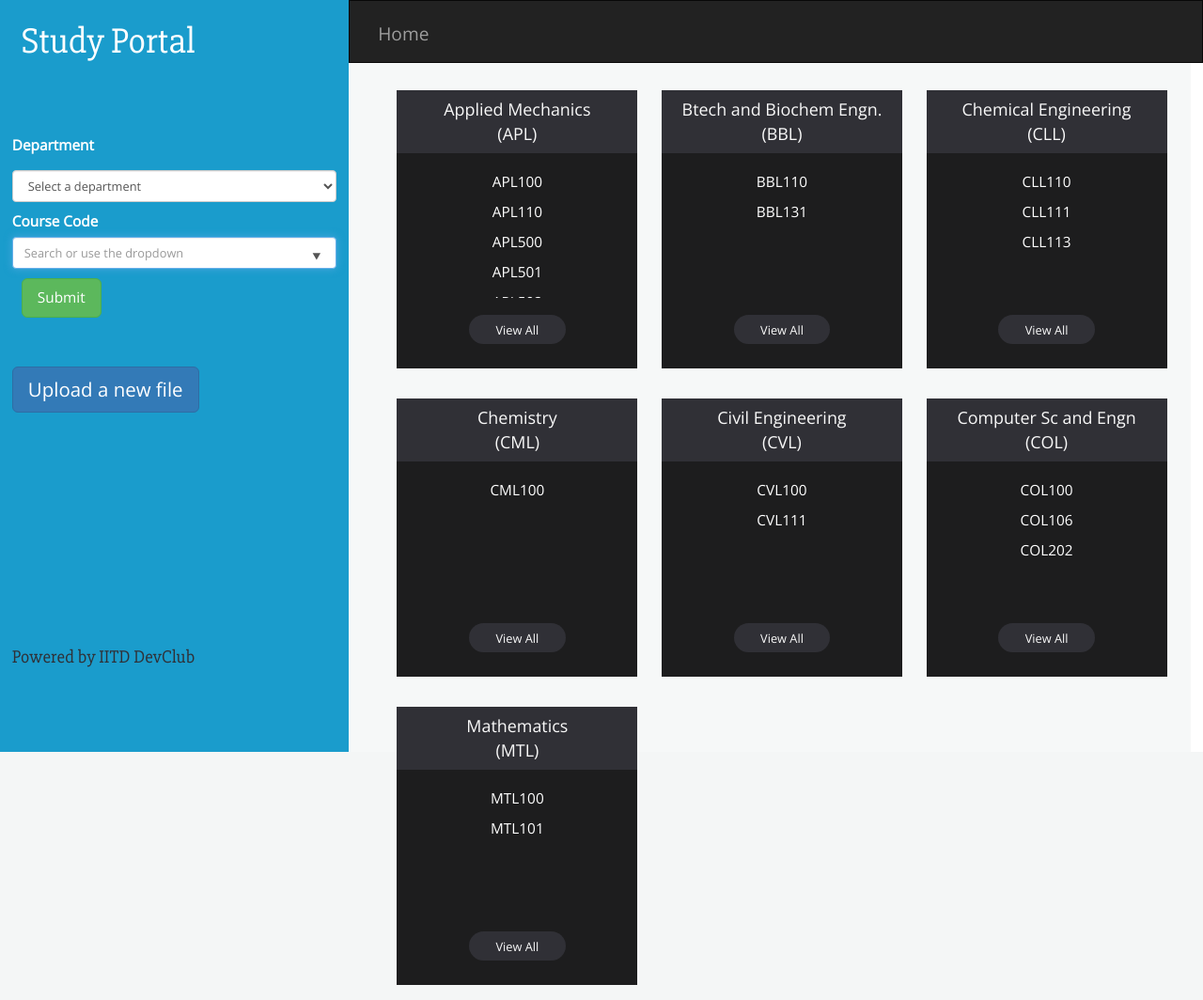
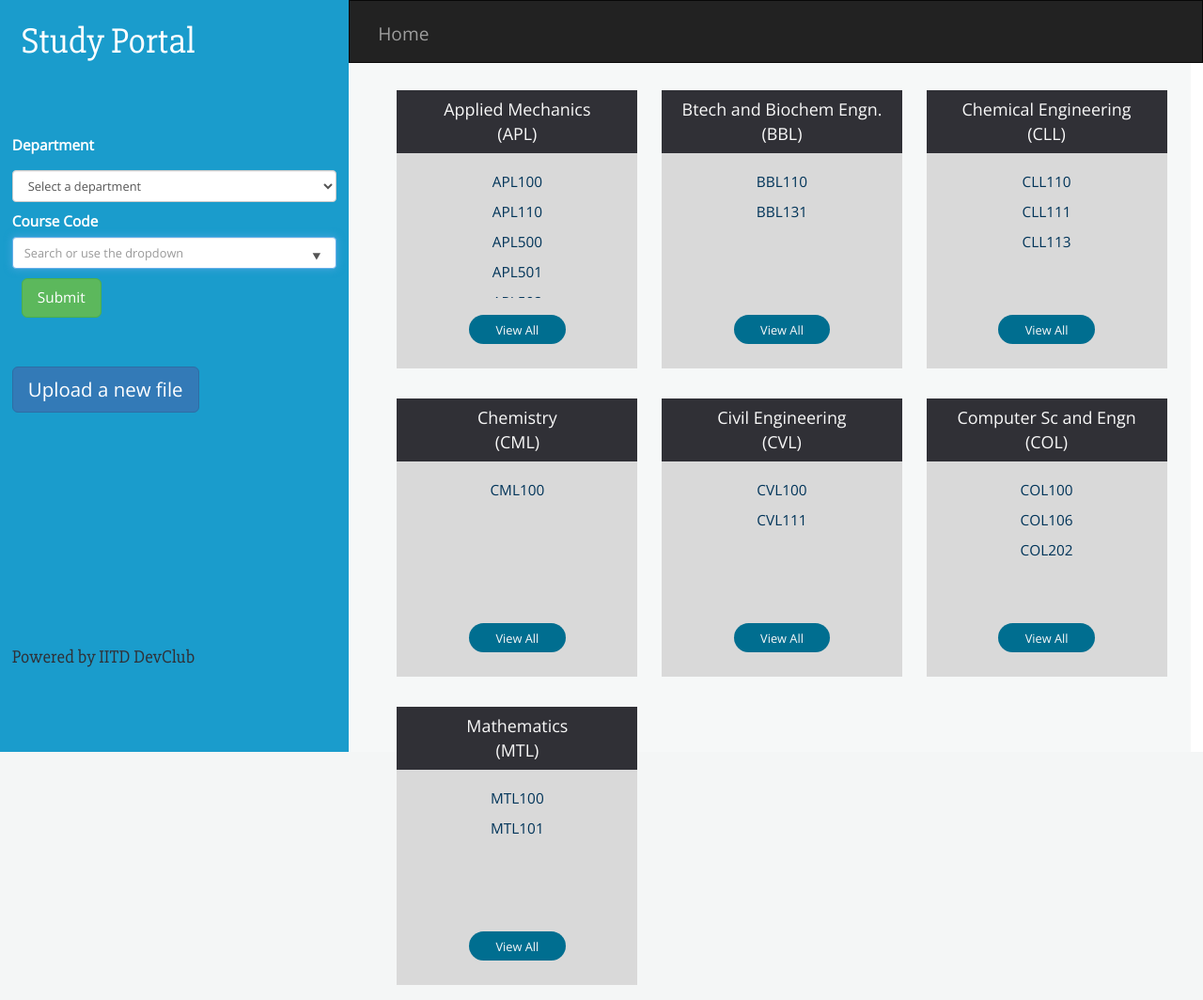
Before and after one commit to kabirtomer/studyportal, a Django app: page /studapp/ in a window 1280 px wide. Shown: the whole page at 94% size. Run offline with Django 3.2, Linux system fonts and the light colour scheme; data comes from the database, SQL or seed files in the repository; some libraries are stand-ins or nearby versions.

Commit message:
Final UI Done

```diff
--- a/StudyPortal/studapp/static/studapp/style.css
+++ b/StudyPortal/studapp/static/studapp/style.css
@@ -166,7 +166,7 @@ body {
 .promo {
   width: 20vw;/* org 250 */
  /* background: #0f1012; original */
-	background: #1d1d1e;
+	background: #d9d9d9;
   color: #f9f9f9;
   float: left;
   margin: 2vh 1vw;
@@ -225,12 +225,11 @@ button {
   font-size: 1vw;
   border: none;
   border-radius: 2vw;
-  background: #303036;
+  background: #006e90;
   color: #f9f9f9;
   padding: 0.5vw 2vw;
   width: 8vw;
   margin: 1vh 6vw 1vh 6vw;
-
 }
 
 /*
--- a/StudyPortal/studapp/templates/studapp/index.html
+++ b/StudyPortal/studapp/templates/studapp/index.html
@@ -85,7 +85,7 @@
   		</div>
   			<ul class="features">
 					{% for course in dept.course_code_set.all%}
-					<li><a class="course" href="/studapp/view/?department={{ dept.id }}&course_code={{ course.code }}">{{ course.code }}</a></li>
+					<li><a class="course" href="/studapp/view/?department={{ dept.id }}&course_code={{ course.code }}" style="color: #003459">{{ course.code }}</a></li>
 	  				 {% endfor %}
  			 </ul>
  		 <button onclick="window.location.href='/studapp/view/?department={{ dept.id }}&course_code=0'">View All</button>
```
Also changed, not shown: 2 other files.
